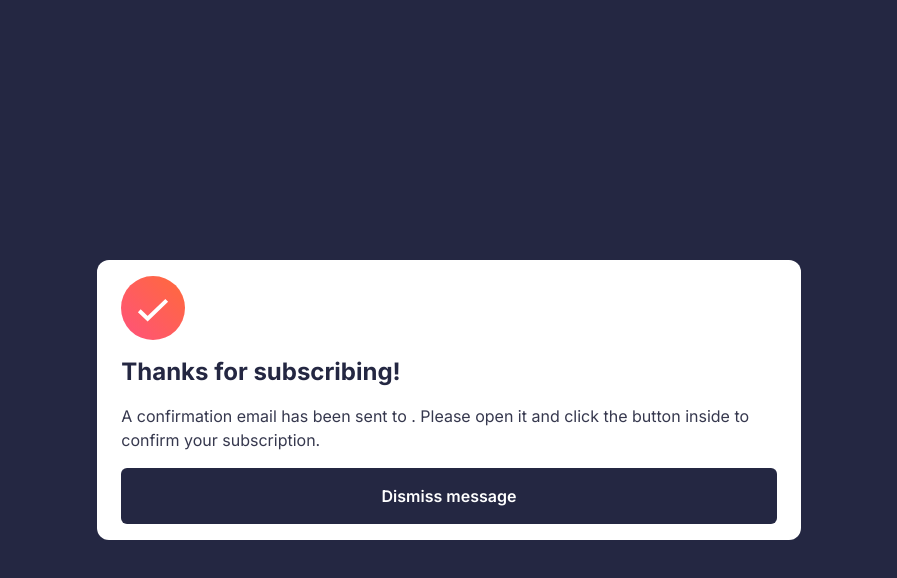
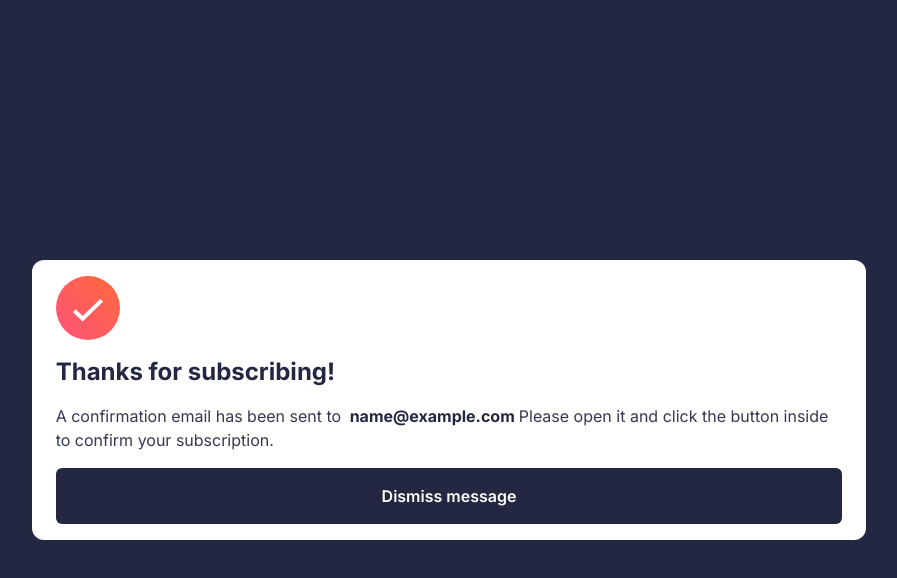
Before and after one commit to itush/news-letter-next, a Next.js app: page / in a window 1280 px wide. Both pictures are taken after typing "name@example.com" into the empty fields and a click on the button "Subscribe to monthly newsletter". Shown: the top 578 px of the page, without its empty margins (191-1088 px from the left). Built offline with nearby package versions, Linux system fonts and the light colour scheme.

Commit message:
final touches

```diff
--- a/components/SignUp.tsx
+++ b/components/SignUp.tsx
@@ -104,7 +104,7 @@ export default function SignUp() {
 
 
             ): (
-                    <Success />
+                    <Success email={email} />
                                 )}
         </main>
     )
--- a/components/Success.tsx
+++ b/components/Success.tsx
@@ -2,24 +2,29 @@
 import success from "../public/images/icon-success.svg";
 import Image from "next/image";
 
-import React from 'react'
+import React from 'react';
 
-export default function Success() {
+interface SuccessProps {
+    email: string;
+}
 
-    const handleDismiss = () =>{
+
+export default function Success({ email }: SuccessProps) {
+
+    const handleDismiss = () => {
         window.location.href = "/";
 
     }
 
     return (
-    <section className="success-message p-2">
+        <section className="success-message p-2 mt-[45%] md:mt-0">
 
             <Image src={success} alt="success" />
 
             <h1 className="text-2xl font-bold my-4 text-DarkSlateGrey">Thanks for subscribing!</h1>
 
             <p className="success-text my-4 text-CharcoalGrey">
-        A confirmation email has been sent to <span className="user-email"></span>.
+                A confirmation email has been sent to <span className="user-email font-bold text-DarkSlateGrey mx-1">{email}</span>
                 Please open it and click the button inside to confirm your subscription.
             </p>
 
```
Lines whose indentation alone changed are shown as unchanged.
